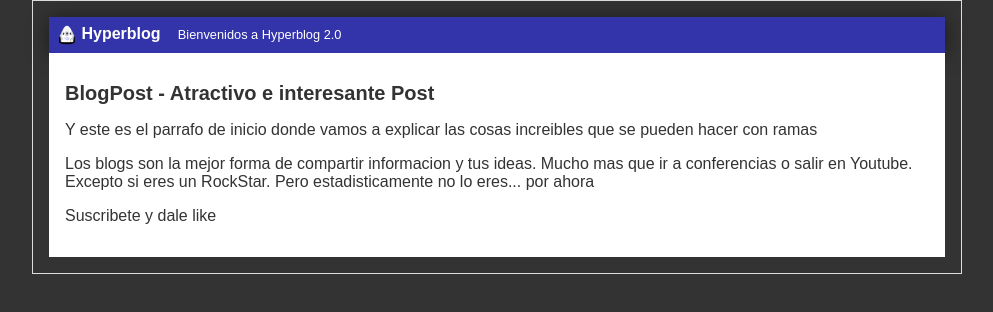
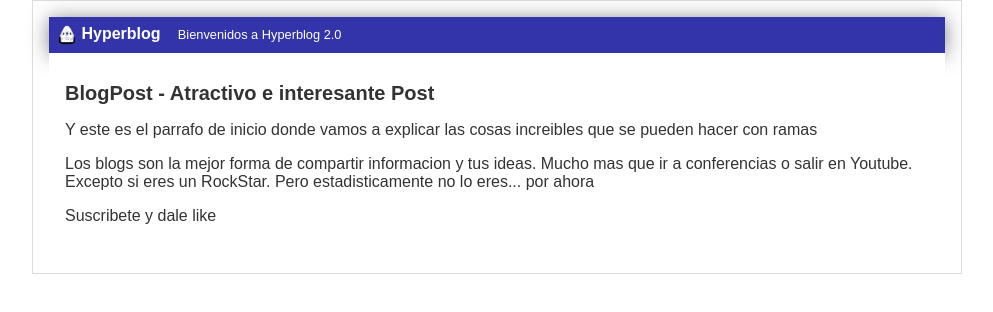
Before and after one commit to RobertBass/hyperblog, a plain HTML site: page index.html in a window 1280 px wide. Shown: the whole page, without its empty margins (143-1136 px from the left). Drawn offline with Linux system fonts and the light colour scheme.

Commit message:
Update estilos.css

```diff
--- a/estilos.css
+++ b/estilos.css
@@ -1,6 +1,5 @@
 body
 {
-    background: #333;
     color: #333;
     text-align: center;
     font-family: "Arial";
```
